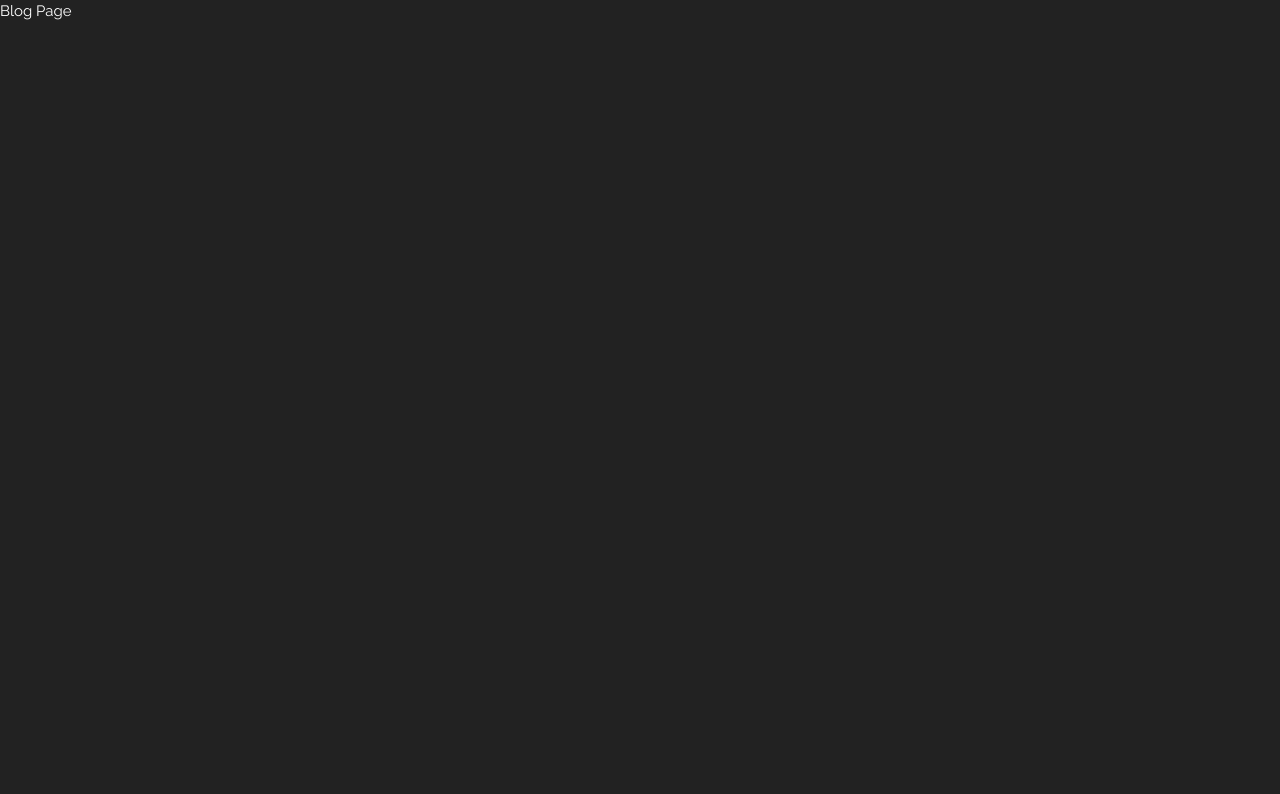
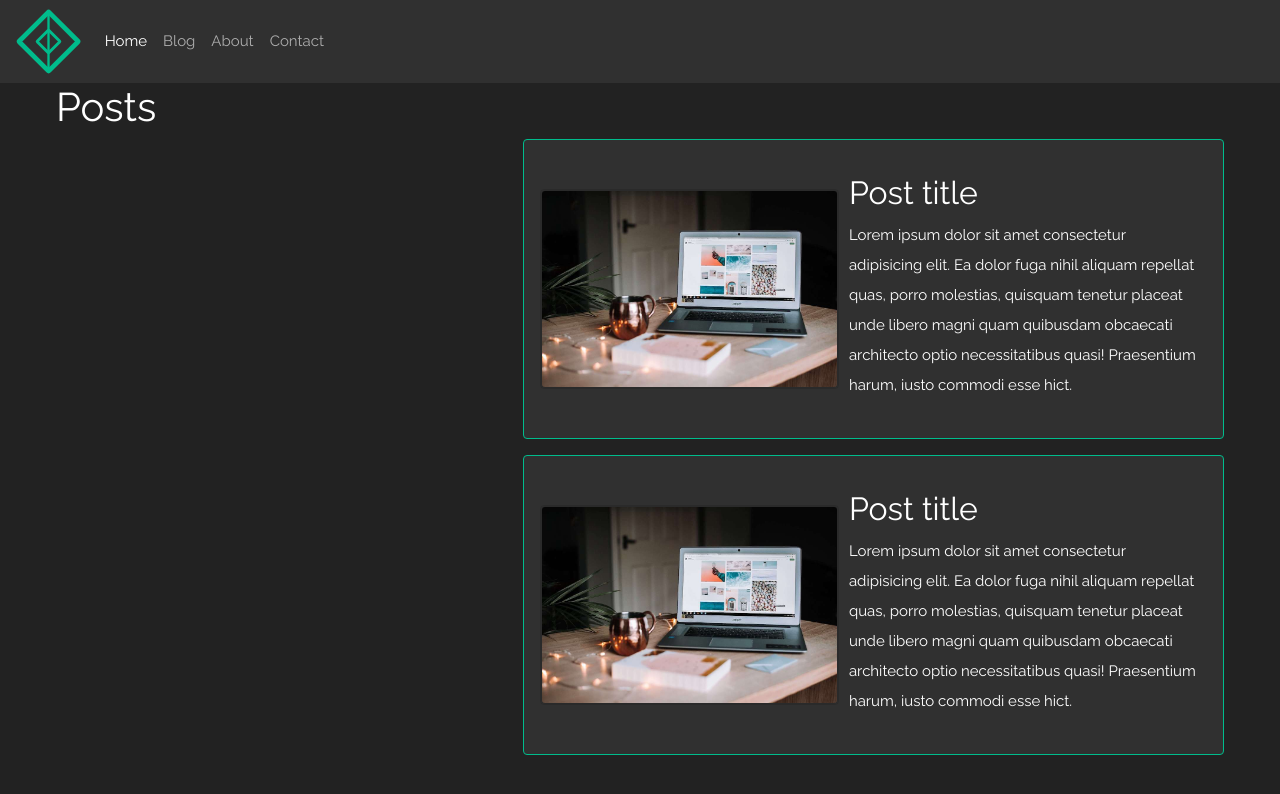
Before and after one commit to Akinghill/codeVisualized, a React (Create React App) app: page /blog in a window 1280 px wide. Shown: the top 794 px of the page. Built offline with nearby package versions, Linux system fonts and the light colour scheme.

Commit message:
lighthouse boosts

```diff
--- a/src/App.scss
+++ b/src/App.scss
@@ -3,3 +3,7 @@
 body {
   background-color: #222;
 }
+
+.navbar {
+  padding: .25rem 1rem;
+}
--- a/src/components/navbar/navbar.component.jsx
+++ b/src/components/navbar/navbar.component.jsx
@@ -1,11 +1,12 @@
 import React from 'react'
+import { Link } from 'react-router-dom'
 
 export const Header = (params) => (
   <header className='header'>
     <nav className="navbar navbar-expand-lg navbar-dark bg-dark">
-      <a style={{height:'75px'}} className="navbar-brand" href=".">
+      <Link style={{height:'75px'}} className="navbar-brand" to="./" aria-label="Home Logo">
         <img style={{height:'100%'}} src="./assets/logo.svg" alt=""/>
-      </a>
+      </Link>
       <button className="navbar-toggler" type="button" data-toggle="collapse" data-target="#navbarColor02" aria-controls="navbarColor02" aria-expanded="false" aria-label="Toggle navigation">
         <span className="navbar-toggler-icon"></span>
       </button>
@@ -13,12 +14,12 @@ export const Header = (params) => (
       <div className="collapse navbar-collapse" id="navbarColor02">
         <ul className="navbar-nav mr-auto">
           <li className="nav-item active">
-            <a className="nav-link" href=".">Home
+            <Link className="nav-link" to="./">Home
           <span className="sr-only">(current)</span>
-            </a>
+            </Link>
           </li>
           <li className="nav-item">
-            <a className="nav-link" href="./blog">Blog</a>
+            <Link className="nav-link" to="./blog">Blog</Link>
           </li>
           <li className="nav-item">
             <a className="nav-link" href="#about">About</a>
--- a/src/pages/blog/blog-page.component.jsx
+++ b/src/pages/blog/blog-page.component.jsx
@@ -1,9 +1,42 @@
 import React from 'react'
+
+import Navbar from '../../components/navbar/navbar.component'
+import { Card } from '../../components/card/card.component'
+
+import './blog-page.styles.scss'
 
 export default function BlogPage() {
   return (
     <div>
-      Blog Page
+      <Navbar />
+      <section className="section ph-1r">
+        <h2 className="posts-title">Posts</h2>
+        <div className="blog-posts-list">
+
+          <div className="post">
+            <div className="img-container">
+              <img className="post-img" src="./assets/blogpost1.jpg" alt="post" />
+            </div>
+
+            <div className="post-content-preview">
+              <h3>Post title</h3>
+              <p>Lorem ipsum dolor sit amet consectetur adipisicing elit. Ea dolor fuga nihil aliquam repellat quas, porro molestias, quisquam tenetur placeat unde libero magni quam quibusdam obcaecati architecto optio necessitatibus quasi! Praesentium harum, iusto commodi esse hict.</p>
+            </div>
+          </div>
+          <div className="post">
+            <div className="img-container">
+              <img className="post-img" src="./assets/blogpost1.jpg" alt="post" />
+            </div>
+
+            <div className="post-content-preview">
+              <h3>Post title</h3>
+              <p>Lorem ipsum dolor sit amet consectetur adipisicing elit. Ea dolor fuga nihil aliquam repellat quas, porro molestias, quisquam tenetur placeat unde libero magni quam quibusdam obcaecati architecto optio necessitatibus quasi! Praesentium harum, iusto commodi esse hict.</p>
+            </div>
+          </div>
+
+
+        </div>
+      </section>
     </div>
   )
 }
--- /dev/null
+++ b/src/pages/blog/blog-page.styles.scss
@@ -0,0 +1,53 @@
+.post {
+  background-color: #303030;
+  background-clip: border-box;
+  border: 1px solid rgba(0,0,0,.125);
+  border-radius: .25rem;
+  border-color: #00bc8c!important;
+}
+
+.blog-posts-list {
+  display: flex;
+  flex-direction: column;
+  align-items: flex-end;
+}
+
+.post-img {
+  border-radius: .25rem;
+  border: 1px solid rgba(0,0,0,.125);
+}
+
+.img-container {
+  border: 1px solid rgba(0,0,0,.125);
+  border-radius: .25rem;
+}
+
+/* On screens that are 700px or more*/
+@media screen and (min-width: 700px) {
+  .post {
+    margin-bottom: 1rem;
+    padding: 1rem;
+    width: 60%;
+    display: flex;
+    height: 300px;
+
+    & .img-container {
+      height: 200px;
+      align-self: center;
+
+      & .post-img {
+        height: 100%;
+      }
+    }
+
+    & .post-content-preview {
+      height: 250px;
+      padding: 10px;
+      align-self: center;
+
+      & p {
+        line-height: 30px;
+      }
+    }
+  }
+}
```
Also changed, not shown: public/assets/blogpost1.jpg.
